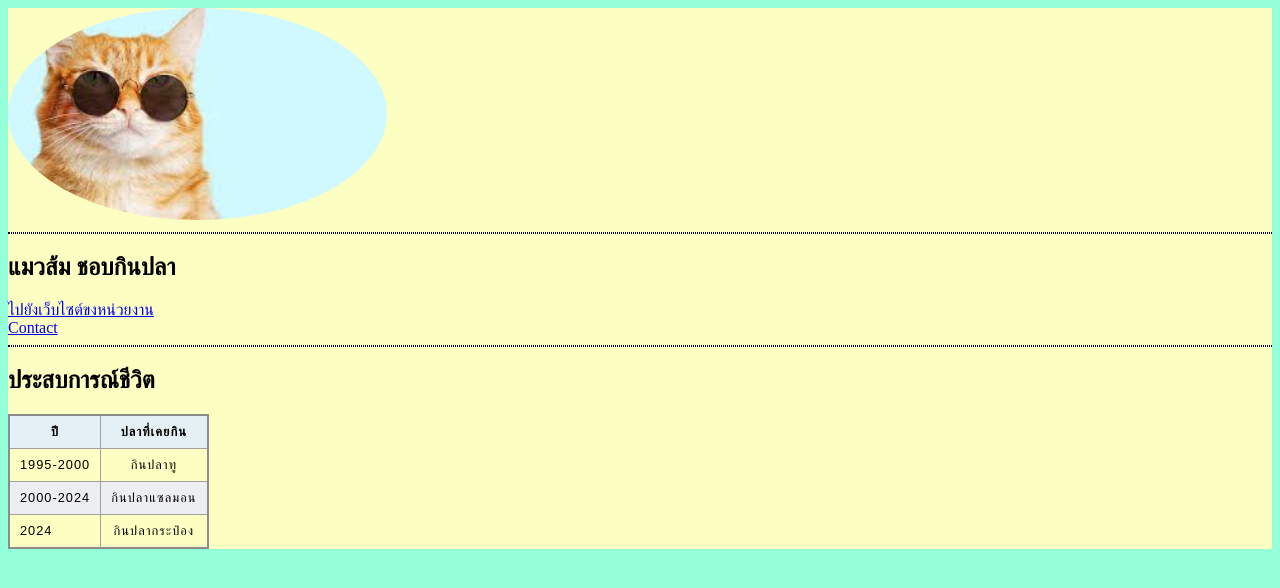
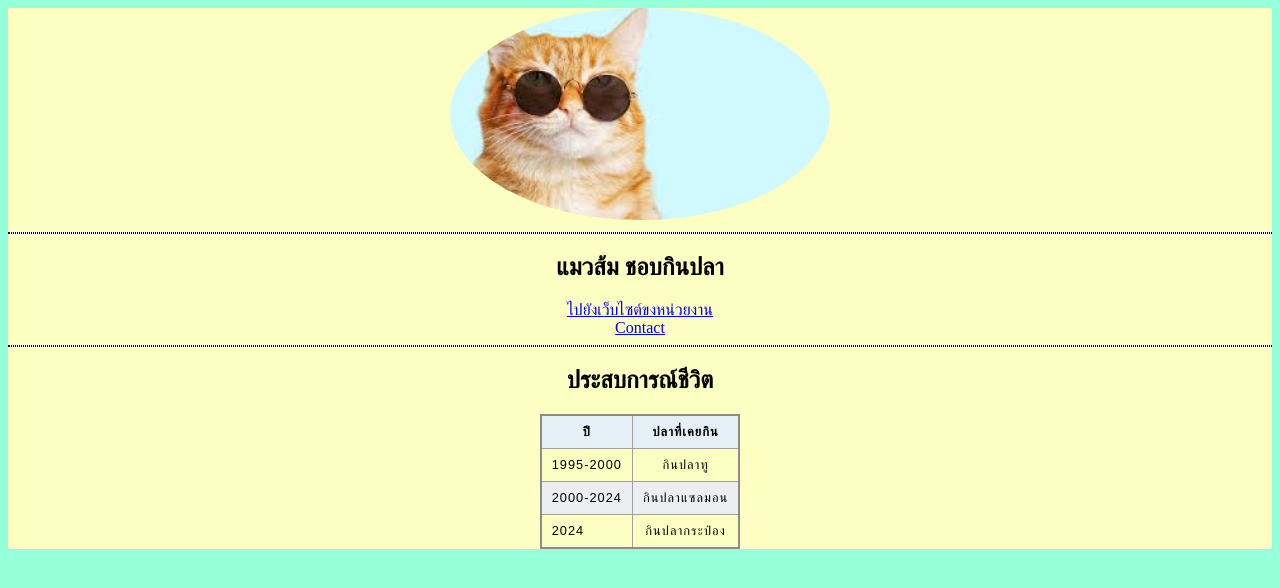
Before and after one commit to OnEGanGTeR/-, a plain HTML site: page index.html in a window 1280 px wide. Drawn offline with Linux system fonts and the light colour scheme.

Commit message:
ตกแต่งเพิ่มเติม
ให้รูปภาพเป็นวงกลม ข้อความอยู่ตรงกลาง

```diff
--- a/index.html
+++ b/index.html
@@ -14,9 +14,10 @@
     background-color:white;
     }
     </style>
+<center>
 <body>
 <section class="banner">
-    <img src="cat.jpg" width = 30% height=auto border-radius: 100%>
+    <img src="cat.jpg" width = 30% height=auto>
     <hr style="border-style: dotted solid; height: 5;">
     <h1>แมวส้ม ชอบกินปลา</h1>
     <a href = "https://www.google.co.th/?hl=th"> ไปยังเว็บไซต์ขงหน่วยงาน </a>
@@ -50,4 +51,5 @@
         </tr>
     </table>
 </section>
+</center>
 </html>
```
